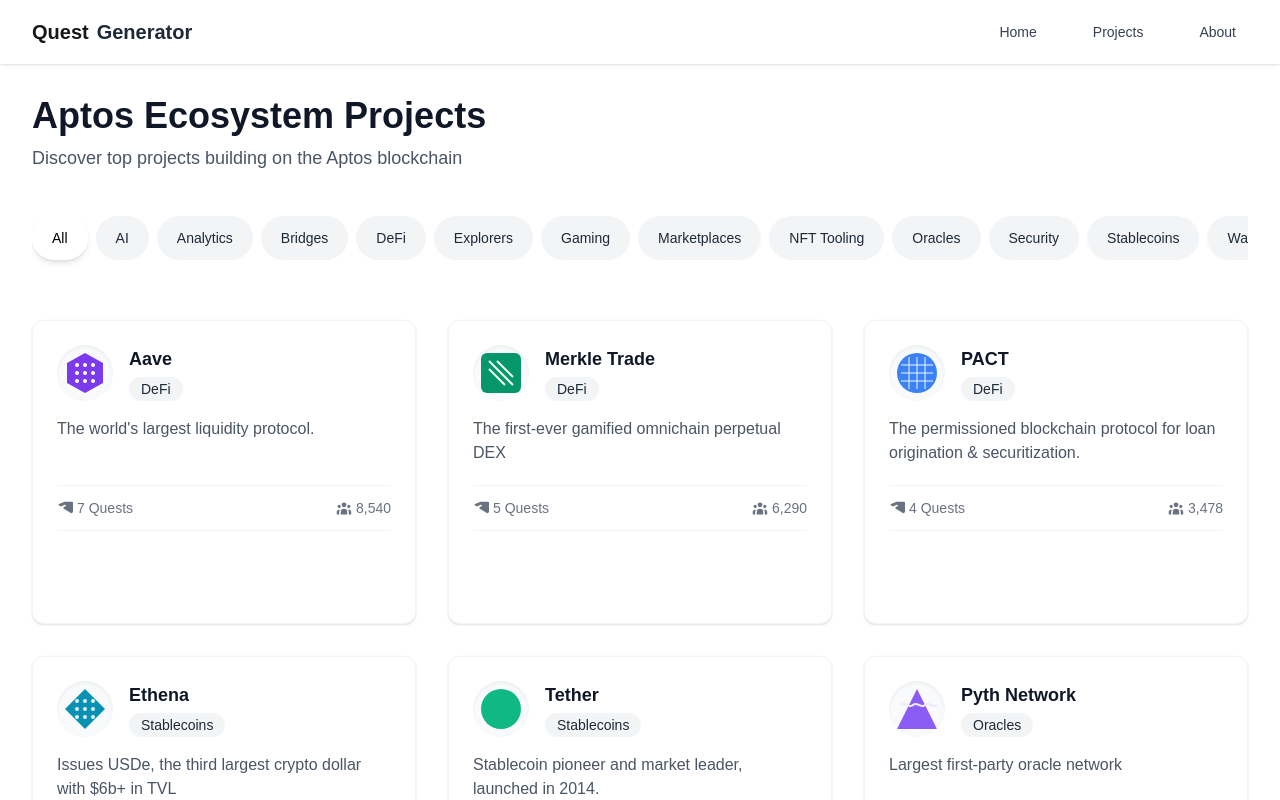
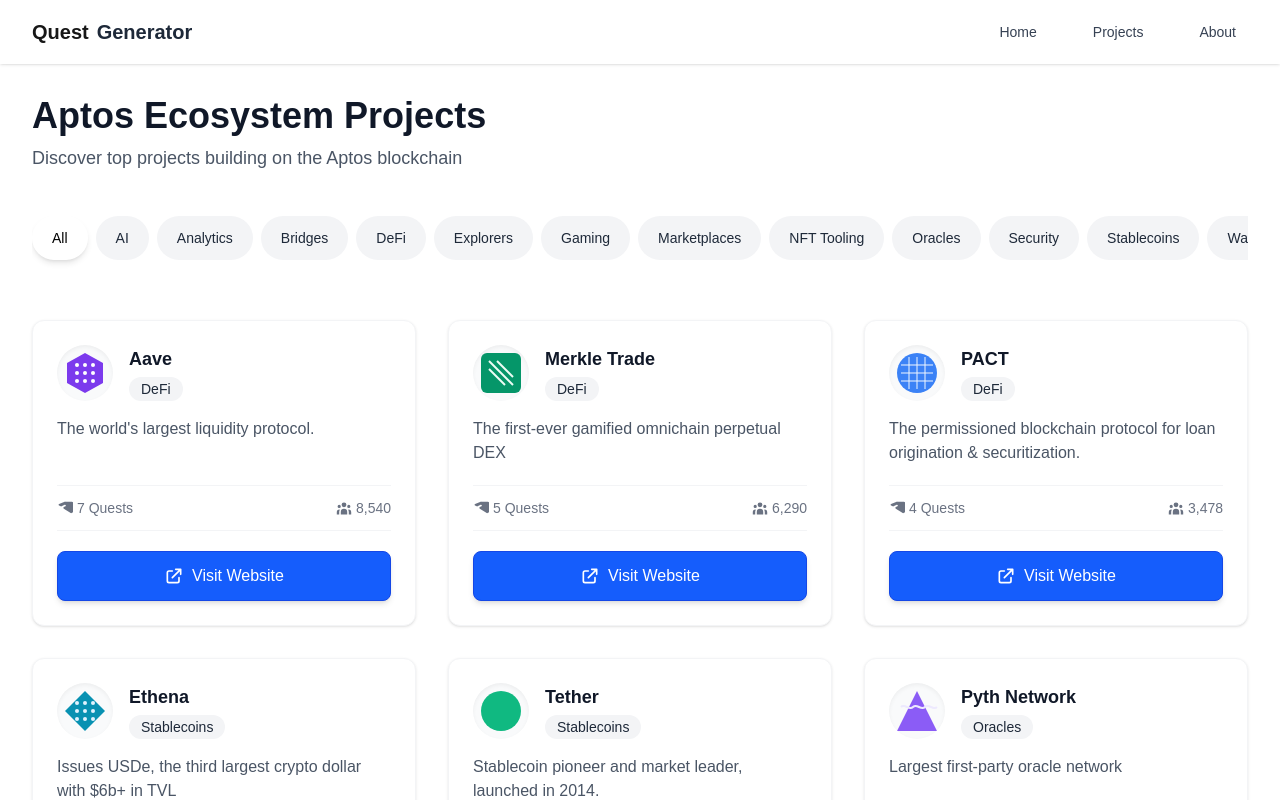
Before and after one commit to igar1991/quest-generator, a Next.js app: page /projects in a window 1280 px wide. Shown: the top 800 px of the page. Built offline with nearby package versions, Linux system fonts and the light colour scheme.

Commit message:
feat: update button styles in page component for improved visibility and interaction

```diff
--- a/src/app/projects/page.tsx
+++ b/src/app/projects/page.tsx
@@ -609,7 +609,7 @@
                       href={project.website}
                       target="_blank"
                       rel="noopener noreferrer"
-                      className="w-full text-center px-4 py-3 bg-primary text-white rounded-lg font-medium hover:bg-primary-dark transition-colors flex items-center justify-center"
+                      className="w-full text-center px-4 py-3 bg-blue-600 text-white rounded-lg font-medium hover:bg-blue-700 transition-colors flex items-center justify-center shadow-md border border-blue-700"
                     >
                       <svg
                         className="w-5 h-5 mr-2"
```
